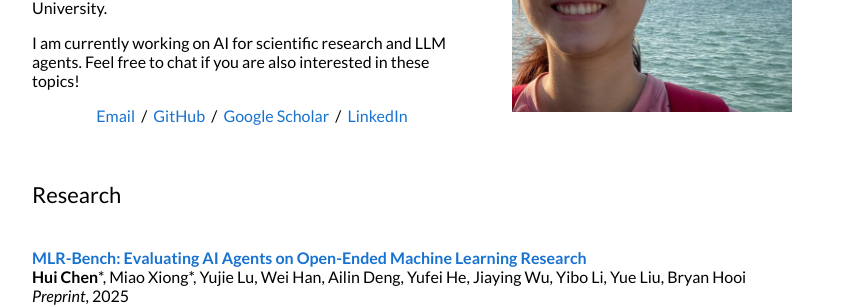
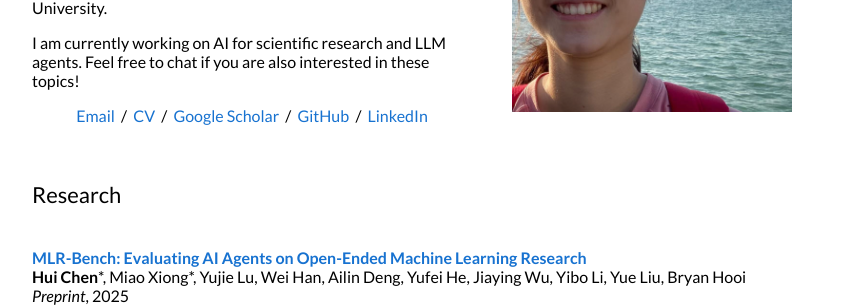
Before and after one commit to chchenhui/chchenhui.github.io, a Jekyll site: the page built from _posts/2025-1-1-mlrbench.markdown, in a window 1280 px wide. Shown: the part 229-536 px from the top of the page, without its empty margins (228-1071 px from the left). Built offline with Jekyll 4.4.1, drawn with Linux system fonts in a browser that asks for light colours.

```diff
--- a/_layouts/default.html
+++ b/_layouts/default.html
@@ -35,8 +35,9 @@
               </p>
               <p style="text-align:center">
                 <a target="_blank" href="mailto:chchenhui233@gmail.com"> Email</a> &nbsp;/&nbsp;
+                <a href="https://drive.google.com/file/d/1qGe4cGamsVklatALqzsJI1oGj54pLFJ2/view?usp=share_link">CV</a> &nbsp;/&nbsp;
+                <a href="https://scholar.google.com.sg/citations?user=XObq9OQAAAAJ">Google Scholar</a> &nbsp;/&nbsp;
                 <a href="https://github.com/chchenhui">GitHub</a> &nbsp;/&nbsp;
-                <a href="https://scholar.google.com.sg/citations?user=XObq9OQAAAAJ">Google Scholar</a> &nbsp;/&nbsp;
                 <a href="https://www.linkedin.com/in/hui-chen-a3aa80137"> LinkedIn </a>
               </p>
             </td>
```
